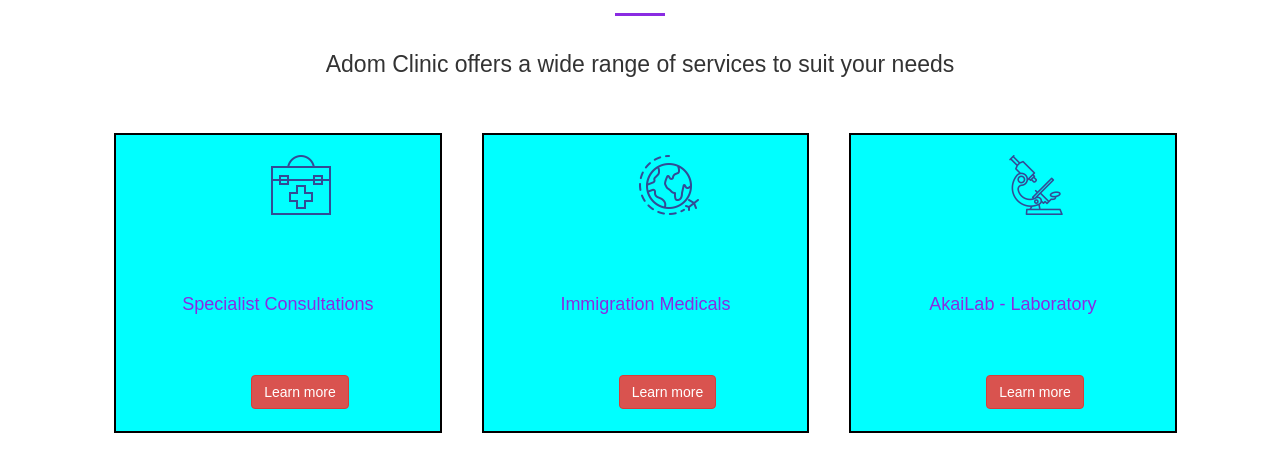
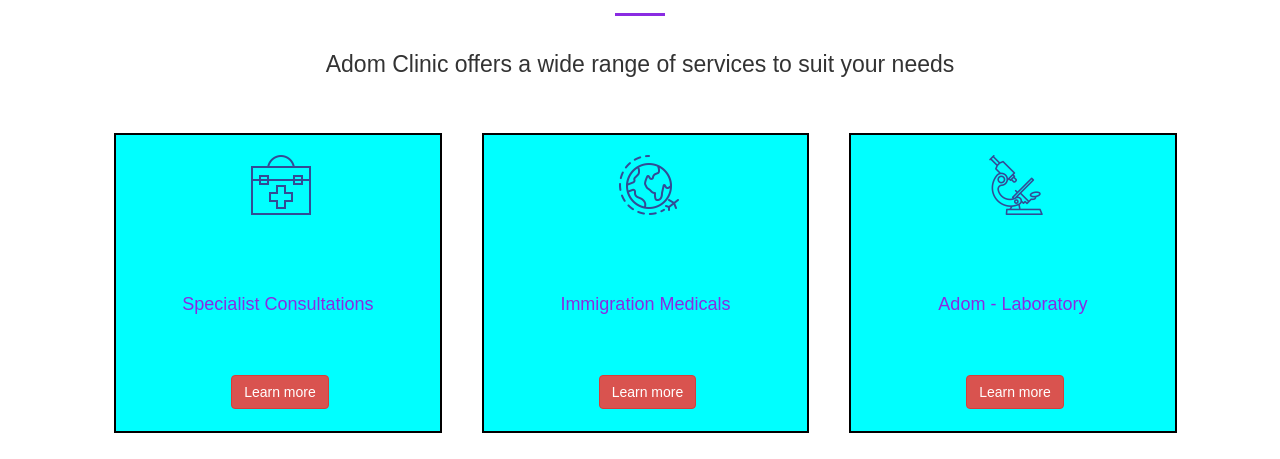
Before and after one commit to Princeantwi2k/Adom-Clinic, a React (Create React App) app: page / in a window 1280 px wide. Shown: the part 1720-2179 px from the top of the page. Built offline with nearby package versions, Linux system fonts and the light colour scheme; a web font is replaced by a local one.

Commit message:
added OurService

```diff
--- a/src/Component/OurService/OurService.css
+++ b/src/Component/OurService/OurService.css
@@ -10,7 +10,7 @@
   padding: 20px;
   height: 100px;
   text-align: center;
-  margin-left: 120px;
+  margin-left: 100px;
 }
 .icon-lebel {
   color: blueviolet;
@@ -33,8 +33,12 @@
   width: 50px;
   background-color: blueviolet;
 }
+.ourlinks {
+  color: white !important;
+  text-decoration: none !important;
+}
 .buttom {
-  margin-left: 120px;
+  margin-left: 100px;
 }
 @media screen and (max-width: 480px) {
   .our {
--- a/src/Component/OurService/OurService.jsx
+++ b/src/Component/OurService/OurService.jsx
@@ -1,4 +1,5 @@
 import React from "react";
+import { Link } from "react-router-dom";
 import icon from "../../image/icon.png";
 import icon1 from "../../image/icon2.png";
 import icon2 from "../../image/icon3.png";
@@ -21,19 +22,30 @@
         <div className=" col-xs-6 col-sm-6 col-md-3 icon">
           <img src={icon} alt="icon" className="icon-img" />
           <h4 className="icon-lebel"> Specialist Consultations</h4>
-          <button className="btn btn-danger buttom"> Learn more</button>
+          <button className="btn btn-danger buttom">
+            <Link to="/scan" className="ourlinks">
+              {" "}
+              Learn more
+            </Link>{" "}
+          </button>
         </div>
         <div className="col-xs-6 col-sm-6 col-md-3 icon">
           <img src={icon1} alt="icon" className="icon-img" />
           <h4 className="icon-lebel">Immigration Medicals</h4>
-          <button className="btn btn-danger buttom"> Learn more</button>
+          <button className="btn btn-danger buttom">
+            <Link to="/health" className="ourlinks">
+              {" "}
+              Learn more
+            </Link>{" "}
+          </button>
         </div>
         <div className="  col-xs-6 col-sm-6 col-md-3 icon">
           <img src={icon2} alt="icon" className="icon-img" />
-          <h4 className="icon-lebel"> AkaiLab - Laboratory</h4>
-          <button className="btn btn-danger buttom" href="#scan">
-            {" "}
-            Learn more
+          <h4 className="icon-lebel"> Adom - Laboratory</h4>
+          <button className="btn btn-danger buttom">
+            <Link to="/lab" className="ourlinks">
+              Learn more
+            </Link>
           </button>
         </div>
         <div className="  col-xs-6 col-sm-6 col-md-1"></div>
```
